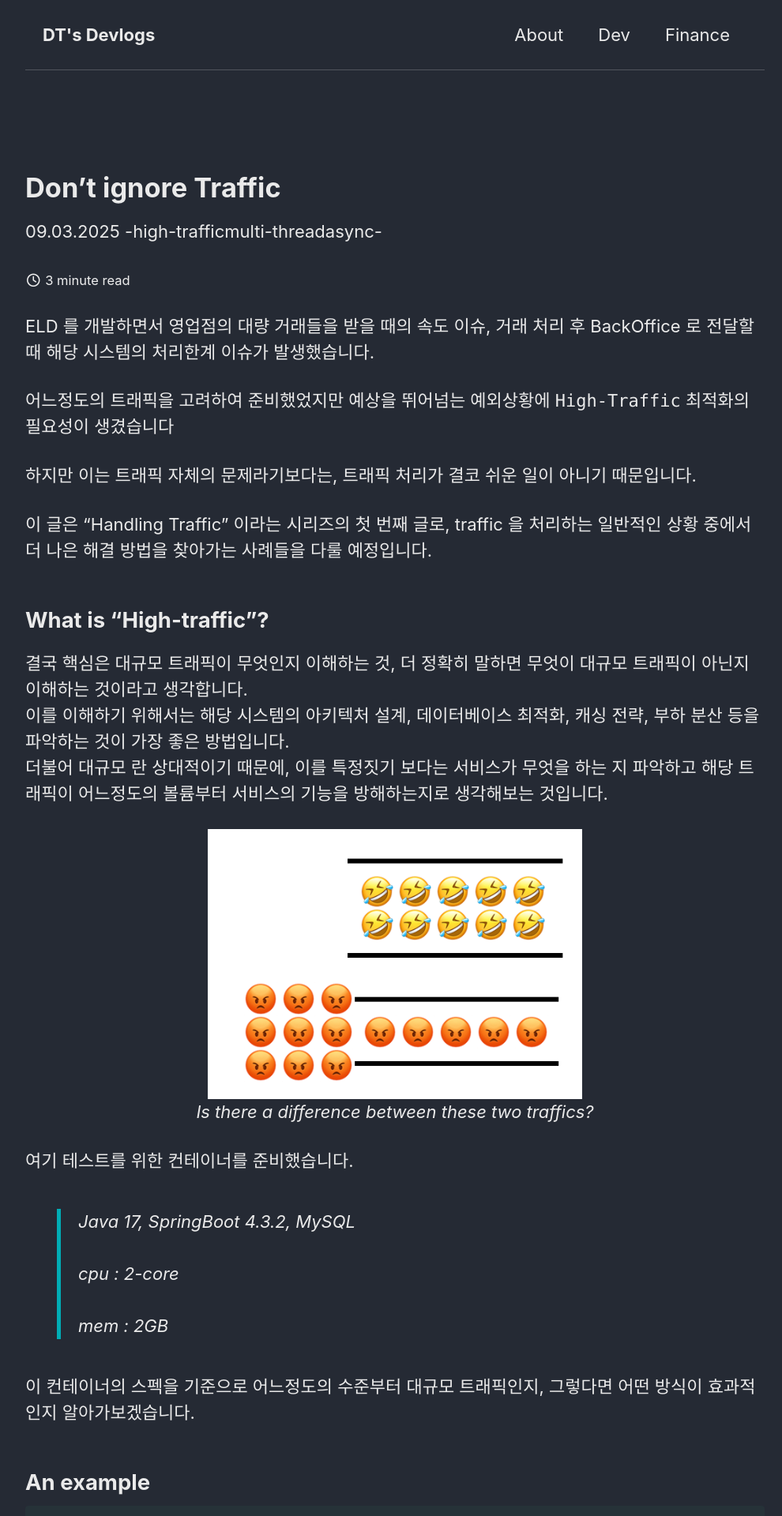
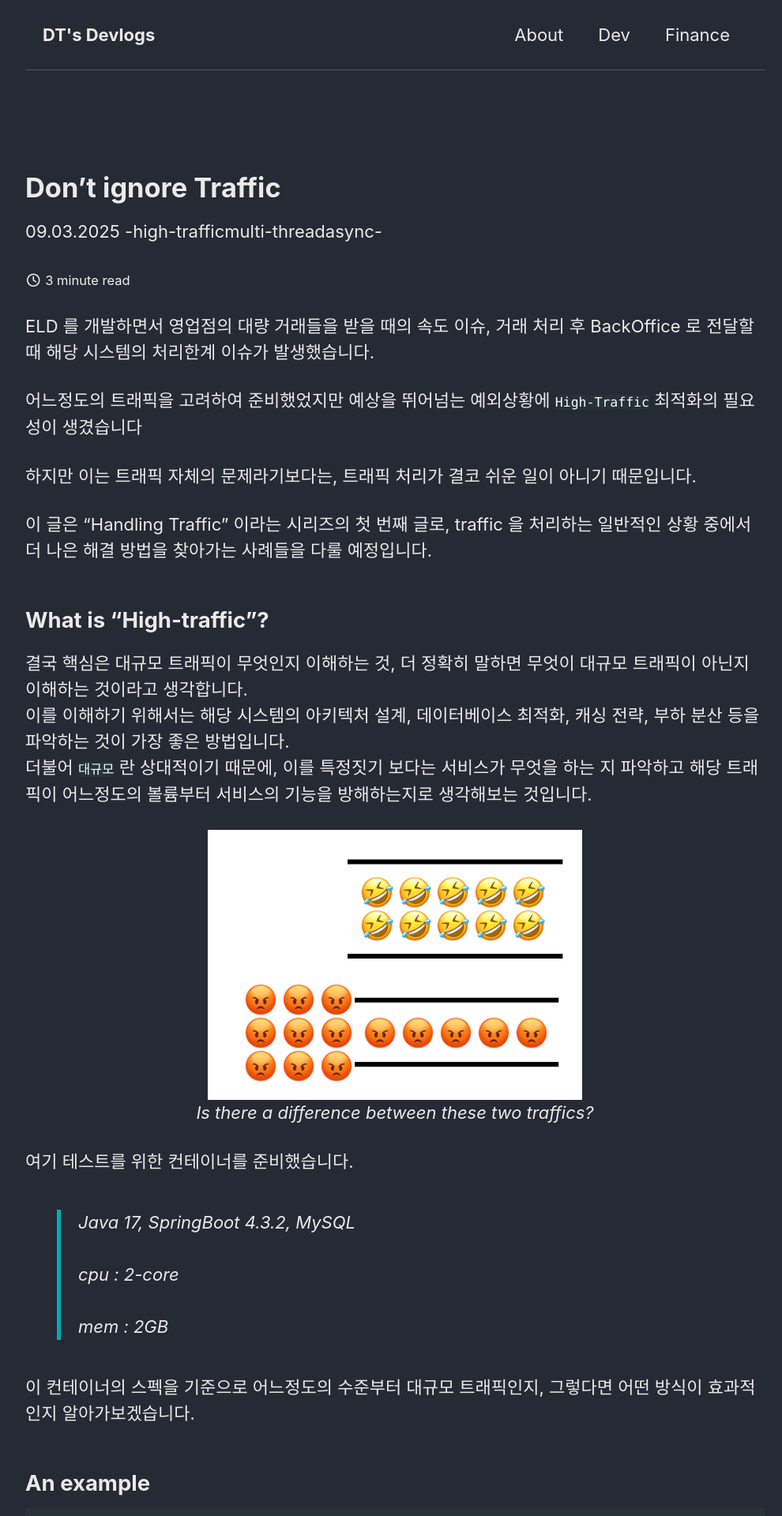
Before and after one commit to drache0311/drache0311.github.io, a Jekyll site: the page built from _posts/dev/2025/2025-03-09-dont-ignore-traffic.md, in a window 1280 px wide. Shown: the top 1920 px of the page at 79% size, without its empty margins (140-1130 px from the left). Built offline with Jekyll 4.4.1, drawn with Linux system fonts in a browser that asks for light colours; cached includes are drawn as plain includes; comment, search, counter and statistics services are not loaded.

Commit message:
Add style code-highlight

```diff
--- a/_sass/minimal-mistakes/_syntax.scss
+++ b/_sass/minimal-mistakes/_syntax.scss
@@ -2,6 +2,7 @@
    Syntax highlighting
    ========================================================================== */
 
+code.highlighter-rouge,
 div.highlighter-rouge,
 figure.highlight {
   position: relative;
```
